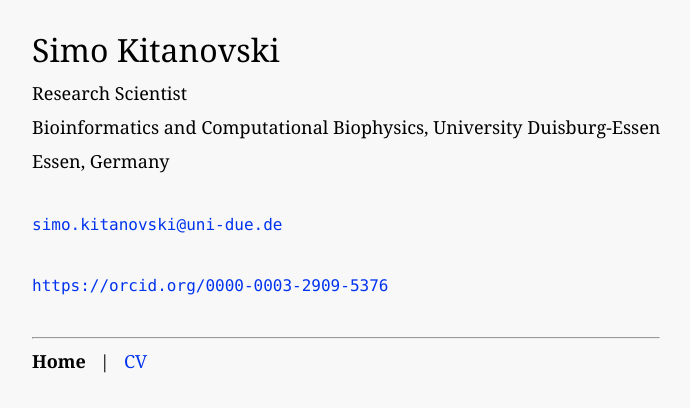
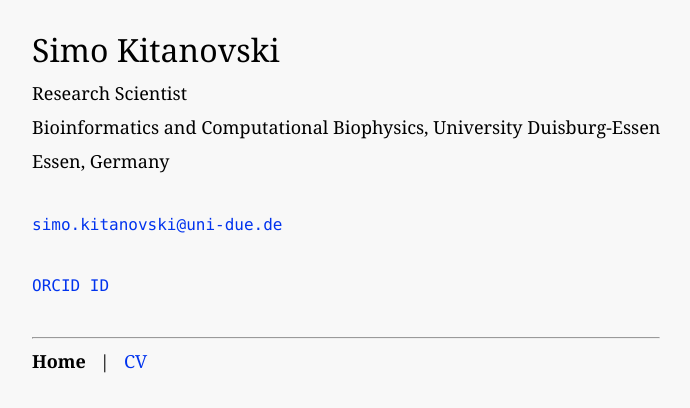
Before and after one commit to snaketron/snaketron.github.io, a plain HTML site: page index.html in a window 1280 px wide. Shown: the top 408 px of the page, without its empty margins (20-710 px from the left). Drawn offline with Linux system fonts and the light colour scheme.

Commit message:
Update index.html

```diff
--- a/index.html
+++ b/index.html
@@ -56,7 +56,7 @@
         </TR>
         <TR>
           <TD align=left vAlign=bottom><A
-            href="ORCID"><tt>https://orcid.org/0000-0003-2909-5376</tt></A>
+            href="https://orcid.org/0000-0003-2909-5376"><tt>ORCID ID</tt></A>
           </TD>
         </TR>
         <TR>
```
